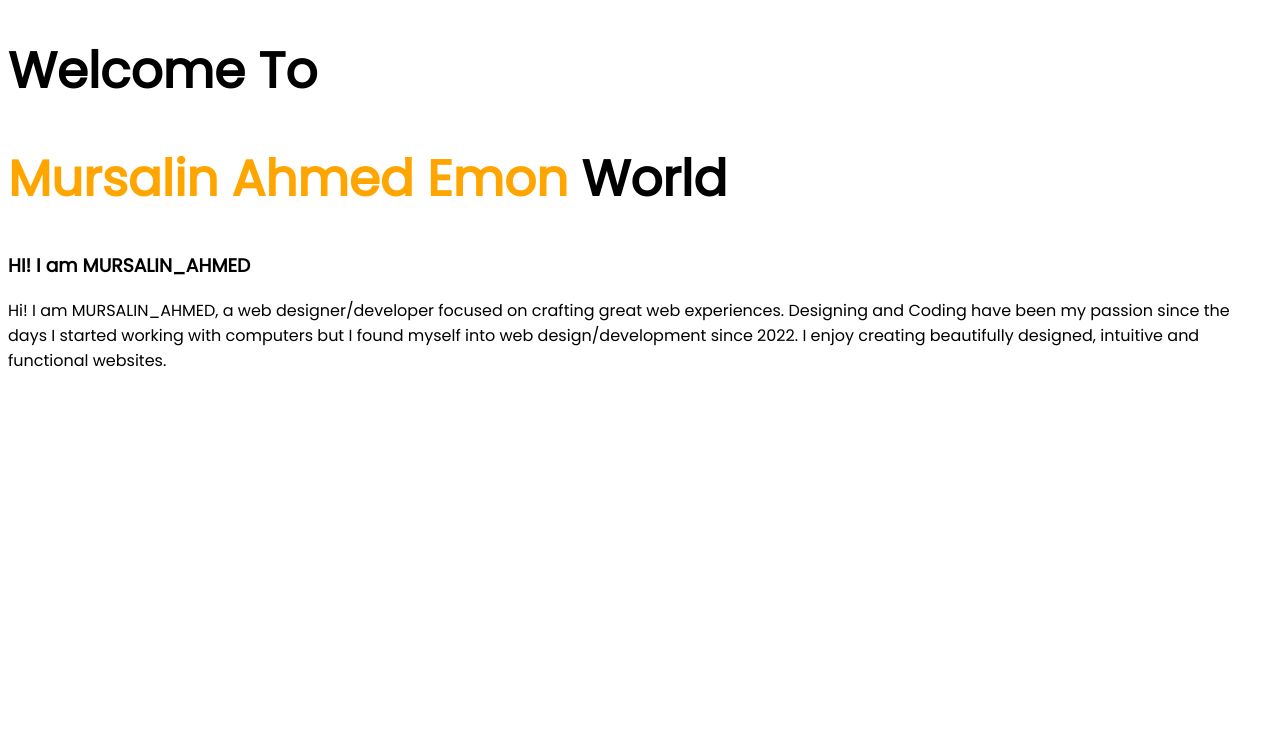
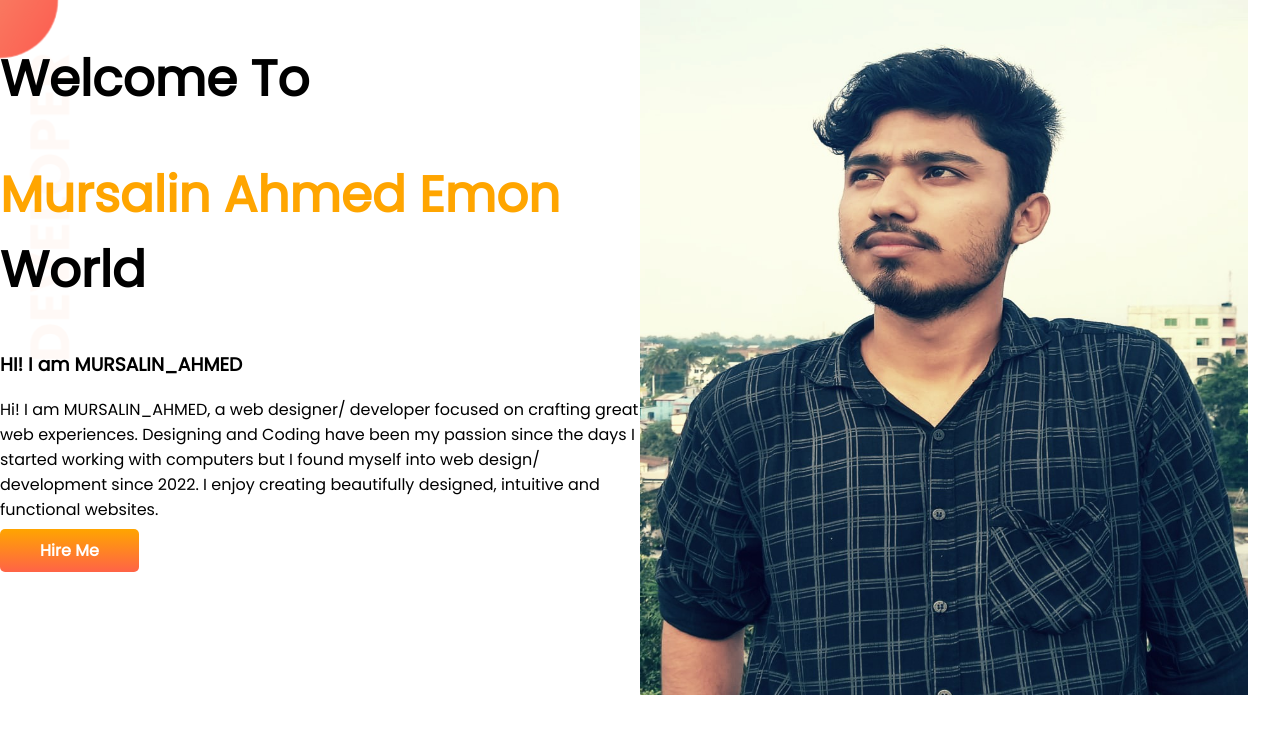
Before and after one commit to emoncse2020/mursalin-ahmed-em-portfolio, a plain HTML site: page index.html in a window 1280 px wide. Drawn offline with Linux system fonts and the light colour scheme.

Commit message:
half done

```diff
--- a/index.html
+++ b/index.html
@@ -1,5 +1,6 @@
 <!DOCTYPE html>
 <html lang="en">
+
 <head>
     <meta charset="UTF-8">
     <meta http-equiv="X-UA-Compatible" content="IE=edge">
@@ -11,10 +12,25 @@
     display=swap" rel="stylesheet">
     <link rel="stylesheet" href="style.css">
 </head>
+
 <body>
-    <h1>Welcome To</h1>
-    <h1 ><span class="orange-color">Mursalin Ahmed Emon</span> World</h1>
-    <h3>HI! I am MURSALIN_AHMED</h3>
-    <P>Hi! I am MURSALIN_AHMED, a web designer/developer focused on crafting great web experiences. Designing and Coding have been my passion since the days I started working with computers but I found myself into web design/development since 2022. I enjoy creating beautifully designed, intuitive and functional websites.</P>
+    <section class="top-banner">
+        <div class="half-width">
+            <h1>Welcome To</h1>
+            <h1><span class="orange-color">Mursalin Ahmed Emon</span> World</h1>
+            <h3>HI! I am MURSALIN_AHMED</h3>
+            <P>Hi! I am MURSALIN_AHMED, a web designer/ developer focused on crafting great web experiences. Designing
+                and
+                Coding have been my passion since the days I started working with computers but I found myself into web
+                design/ development since 2022. I enjoy creating beautifully designed, intuitive and functional
+                websites.
+            </P>
+            <a class="link-button" href="https://whatsapp.com/dl/" target="_blank">Hire Me</a>
+        </div>
+        <div class="half-width">
+            <img src="images/emon2.jpg" alt="">
+        </div>
+    </section>
 </body>
+
 </html>
--- a/style.css
+++ b/style.css
@@ -1,9 +1,41 @@
-body{
+body {
     font-family: 'Poppins', sans-serif;
+    margin: 0;
 }
-h1{
+
+h1 {
     font-size: 50px;
 }
-.orange-color{
-    color:orange
+
+.orange-color {
+    color: orange
 }
+
+section {
+    display: flex;
+}
+
+.half-width {
+    width: 50%;
+}
+
+.half-width img {
+    width: 95%;
+    height: 85%;
+}
+
+.link-button {
+    text-decoration: none;
+    background-image: linear-gradient(orange, tomato);
+    padding: 10px 40px;
+    border-radius: 5px;
+    color: white;
+    font-weight: 700;
+
+}
+
+.top-banner {
+    background-image: url(images/top-banner.png);
+    background-repeat: no-repeat;
+
+}
```
Also changed, not shown: images/emon2.jpg (added).
